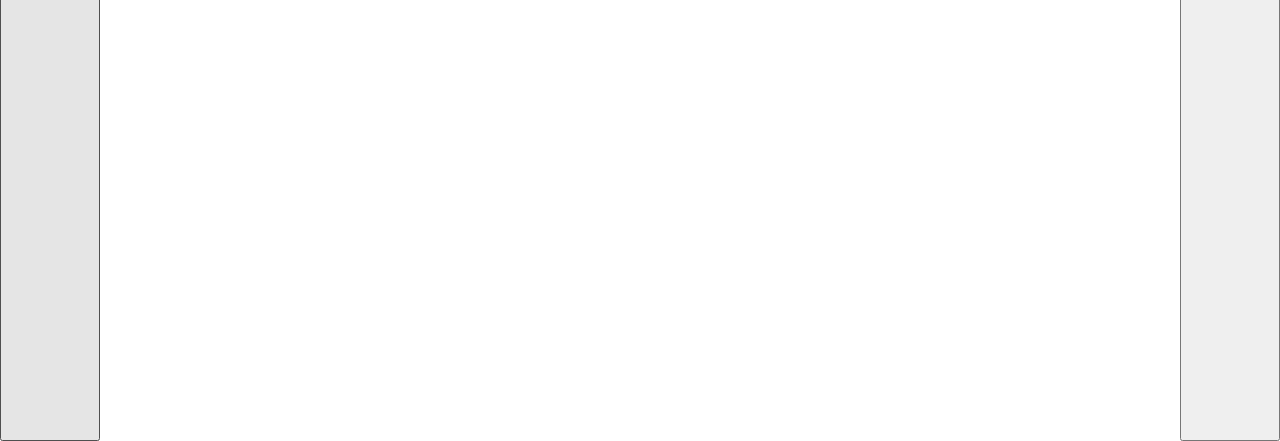
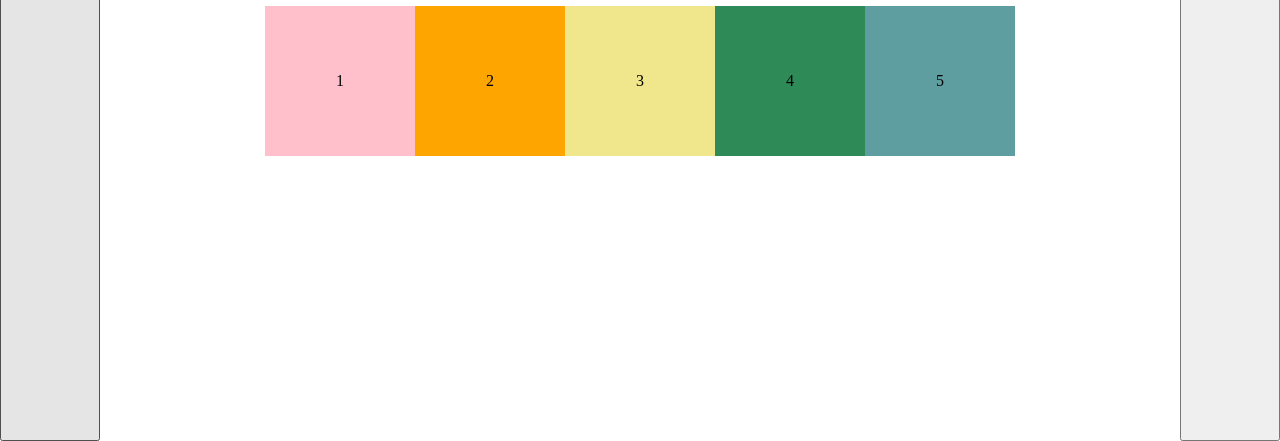
Before and after one commit to girl-on-a-string/JS_Practice-image-carousel, a website built with webpack: page src/template.html in a window 1280 px wide. Shown: the part 359-800 px from the top of the page. Built offline with nearby package versions, Linux system fonts and the light colour scheme.

Commit message:
basic setup complete

```diff
--- a/src/styles.scss
+++ b/src/styles.scss
@@ -18,15 +18,34 @@ body {
     justify-content: space-between;
 }
 
+//
+
+main {
+    display: flex;
+    justify-content: center;
+    align-items: center;
+}
+
 // buttons
 
 .arrow {
     width: 6.25rem;
 }
 
+// header
+
+header {
+    h1 {
+        text-align: center;
+    }
+}
+
 // carousel
 
 #carousel {
+    #strip {
+        display: flex;
+
         div {
             width: 9.375rem;
             height: 9.375rem;
@@ -55,3 +74,4 @@ body {
             background-color: cadetblue;
         }
     }
+}
--- a/src/template.html
+++ b/src/template.html
@@ -7,9 +7,20 @@
 </head>
 <body>
     <button class="arrow"></button>
-    <div id="carousel">
-
-    </div>
+    <main>
+        <div id="container">
+            <header><h1>Image Carousel</h1></header>
+            <div id="carousel"> <!--frame-->
+                <div id="strip">
+                    <div>1</div>
+                    <div>2</div>
+                    <div>3</div>
+                    <div>4</div>
+                    <div>5</div>
+                </div>
+            </div>
+        </div>
+    </main>
     <button class="arrow"></button>
 </body>
 </html>
```
Lines whose indentation alone changed are shown as unchanged.
